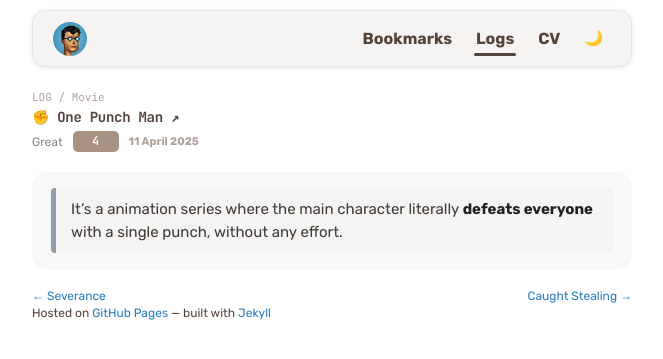
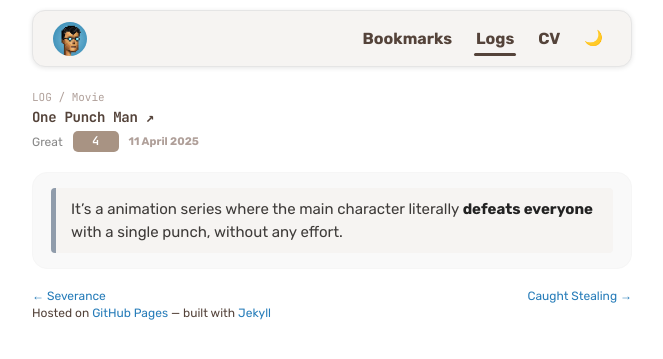
Before and after one commit to alobanov/alobanov.github.io, a Jekyll site: the page built from _logs/2025-04-11-onepunchman-movie-log.md, in a window 1280 px wide. Shown: the top 359 px of the page, without its empty margins (308-971 px from the left). Built offline with Jekyll 4.4.1, drawn with Linux system fonts in a browser that asks for light colours.

Commit message:
Drop the per-entry emoji from titles
It read as clutter beside a monospaced title. The list and the entry heading
now carry the title alone; the flame on the rating still marks a
recommendation, and the category still has its icon in its own column.

The `icon` field stays in each entry's front matter, so putting them back is
one template line rather than 56 edits.

```diff
--- a/_includes/log_list.html
+++ b/_includes/log_list.html
@@ -42,7 +42,6 @@
         <td class="log-col-num"><a href="{{ item.url | relative_url }}" title="Open this entry">#{{ entry_number }}</a></td>
         <td class="log-col-title">
           <div class="log-title-row">
-            <span class="log-emoji" aria-hidden="true">{{ log_icon }}</span>
             <span class="log-title" title="{{ item.title }}">{{ item.title }}</span>
             {%- if item.link %}
             <a class="log-ext" href="{{ item.link }}" target="_blank" rel="noopener"
--- a/_includes/log_meta.html
+++ b/_includes/log_meta.html
@@ -2,12 +2,10 @@
 Derives display metadata for one log entry.
 
   Param: log — a document from site.logs
-  Sets:  log_icon (the entry's own emoji, if it set one), log_link_label
+  Sets:  log_link_label
 
 Liquid assigns leak into the calling scope, which is how the values get back out.
 {%- endcomment -%}
-
-{%- assign log_icon = include.log.icon -%}
 
 {%- assign log_link_label = include.log.link_label -%}
 {%- unless log_link_label -%}
--- a/_layouts/log.html
+++ b/_layouts/log.html
@@ -7,7 +7,6 @@
 <p class="log-breadcrumb"><a href="{{ '/logs/' | relative_url }}">LOG</a> / <a href="{{ site.baseurl }}/logs/{{ page.category }}">{{ page.category | capitalize }}</a></p>
 
 <h1 class="log-entry-title">
-  <span class="log-icon">{% if log_icon %}<span aria-hidden="true">{{ log_icon }}</span>{% else %}{% include log_icon.html category=page.category %}{% endif %}</span>
   {%- if page.link %}
   <a href="{{ page.link }}" target="_blank" rel="noopener">{{ page.title }} <span class="log-ext-mark" aria-hidden="true">↗</span></a>
   {%- else %}
--- a/assets/css/style.css
+++ b/assets/css/style.css
@@ -1662,12 +1662,6 @@
     color: var(--primary-color);
 }
 
-.log-entry-title .log-icon {
-    display: inline-flex;
-    align-items: center;
-    flex: 0 0 auto;
-}
-
 .visually-hidden {
     position: absolute;
     width: 1px;
@@ -1680,17 +1674,6 @@
     border: 0;
 }
 
-/* The entry's own emoji, ahead of its title */
-.log-emoji {
-    display: inline-block;
-    flex: 0 0 auto;
-    width: 18px;
-    margin-right: 7px;
-    font-size: 13px;
-    line-height: 20px;
-    text-align: center;
-}
-
 /* The recommendation mark sits inside the chip, against the number itself */
 .log-flame {
     margin-right: 3px;
```
